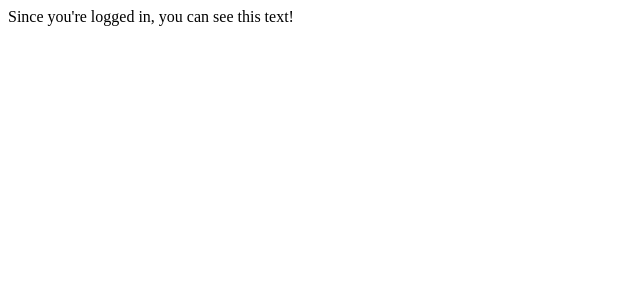
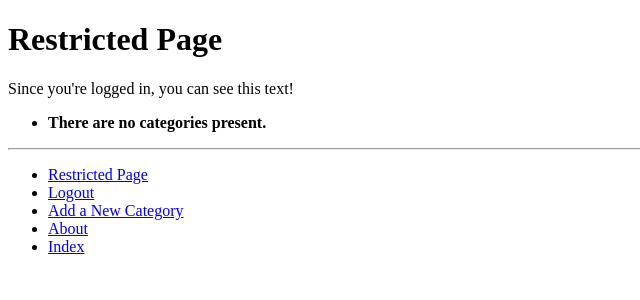
Before and after one commit to marinasjp/tango_with_django_project, a Django app: page /rango/restricted/ in a window 1280 px wide. Shown: the top 300 px of the page, without its empty margins (0-640 px from the left). Run offline with Django 3.2, Linux system fonts and the light colour scheme; the visitor is signed in with stand-in values (Sample User, id 1); data that the repository does not hold is empty.

Commit message:
Allow only registered users to add categories and pages Unregistered can only view or use the categories and pages End chapter 9

```diff
--- a/rango/views.py
+++ b/rango/views.py
@@ -21,7 +21,8 @@ def index(request):
     category_list = Category.objects.order_by('-likes')[:5]
     page_list = Page.objects.order_by('-views')[:5]
 
-    context_dict = {'boldmessage': 'Crunchy, creamy, cookie, candy, cupcake!', 'categories': category_list, 'pages': page_list}
+    context_dict = {'boldmessage': 'Crunchy, creamy, cookie, candy, cupcake!', 'categories': category_list,
+                    'pages': page_list}
 
     # Render the response and send it back!
     return render(request, 'rango/index.html', context=context_dict)
@@ -65,6 +66,7 @@ def show_category(request, category_name_slug):
     return render(request, 'rango/category.html', context=context_dict)
 
 
+@login_required
 def add_category(request):
     form = CategoryForm()
 
@@ -89,6 +91,7 @@ def add_category(request):
     return render(request, 'rango/add_category.html', {'form': form})
 
 
+@login_required
 def add_page(request, category_name_slug):
     try:
         category = Category.objects.get(slug=category_name_slug)
@@ -167,7 +170,7 @@ def register(request):
 
     # Render the template depending on the context.
     return render(request, 'rango/register.html', context={'user_form': user_form, 'profile_form': profile_form,
-                           'registered': registered})
+                                                           'registered': registered})
 
 
 def user_login(request):
@@ -210,7 +213,7 @@ def user_login(request):
 
 @login_required
 def restricted(request):
-    return HttpResponse("Since you're logged in, you can see this text!")
+    return render(request, 'rango/restricted.html')
 
 
 @login_required
--- a/templates/rango/base.html
+++ b/templates/rango/base.html
@@ -30,15 +30,13 @@
             {% if user.is_authenticated %}
                 <li><a href="{% url 'rango:restricted' %}">Restricted Page</a></li>
                 <li><a href="{% url 'rango:logout' %}">Logout</a></li>
+                <li><a href="{% url 'rango:add_category' %}">Add a New Category</a></li>
             {% else %}
                 <li><a href="{% url 'rango:register' %}">Sign Up</a></li>
                 <li><a href="{% url 'rango:login' %}">Login</a></li>
             {% endif %}
-            <li><a href="{% url 'rango:add_category' %}">Add a New Category</a></li>
-            <li><a href="{% url 'rango:about' %}">About</a></li>
-            <li><a href="{% url 'rango:index' %}">Index</a></li>
-
-
+                <li><a href="{% url 'rango:about' %}">About</a></li>
+                <li><a href="{% url 'rango:index' %}">Index</a></li>
             </ul>
         </div>
     </body>
--- a/templates/rango/category.html
+++ b/templates/rango/category.html
@@ -22,7 +22,9 @@
     <strong>No pages currently in category.</strong>
     {% endif %}
 
+    {% if user.is_authenticated %}
     <a href="{% url 'rango:add_page' category.slug %}">Add Page</a> <br />
+    {% endif %}
     {% else %}
     The specified category does not exist.
     {% endif %}
--- /dev/null
+++ b/templates/rango/restricted.html
@@ -0,0 +1,11 @@
+{% extends 'rango/base.html' %}
+{% load staticfiles %}
+
+{% block title_block %}
+    Restricted Page
+{% endblock %}
+
+{% block body_block %}
+    <h1>Restricted Page</h1>
+    Since you're logged in, you can see this text!<br/>
+{% endblock %}
```
Also changed, not shown: templates/rango/register.html (+12 -12 lines).
